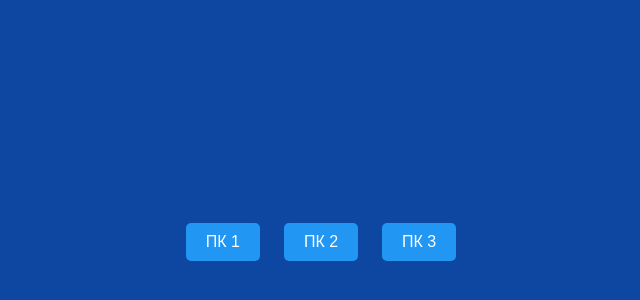
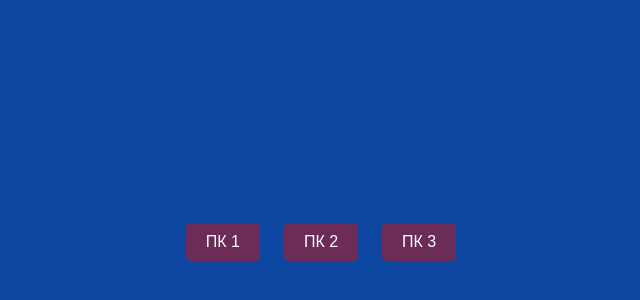
Before and after one commit to kamshik28/SPMM, a website: page public/index.html in a window 1280 px wide. Shown: the part 148-448 px from the top of the page, without its empty margins (319-959 px from the left). Drawn offline with nearby package versions, Linux system fonts and the light colour scheme.

Commit message:
Render()

```diff
--- a/public/styles.css
+++ b/public/styles.css
@@ -20,7 +20,7 @@ button {
     margin: 10px;
     border-radius: 5px;
     border: none;
-    background-color: #2196f3;
+    background-color: rgba(205, 16, 16, 0.5);
     color: white;
     transition: background-color 0.3s;
 }
```
